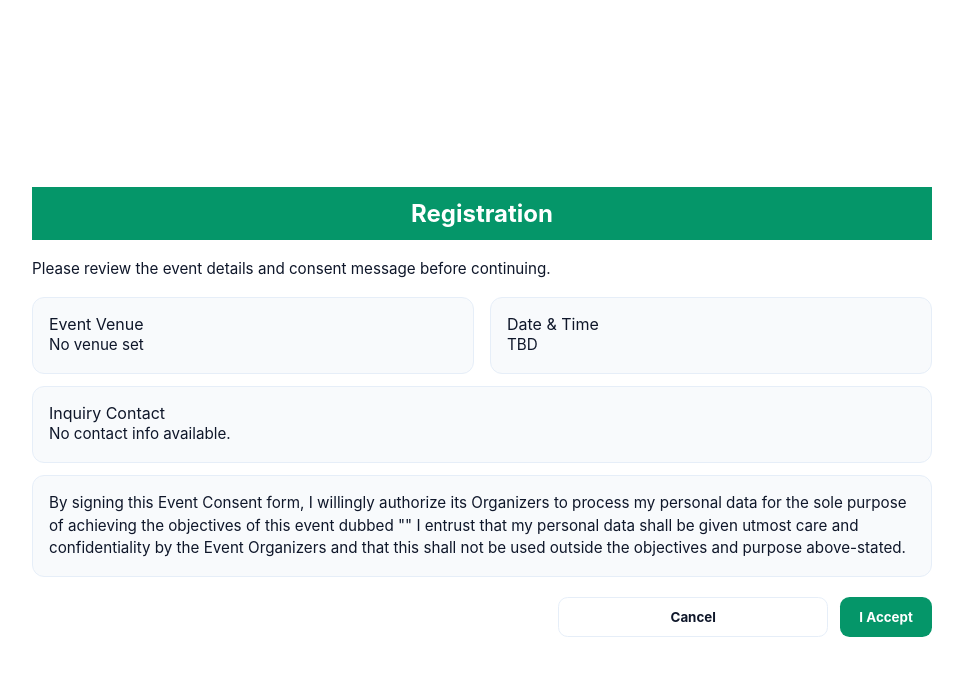
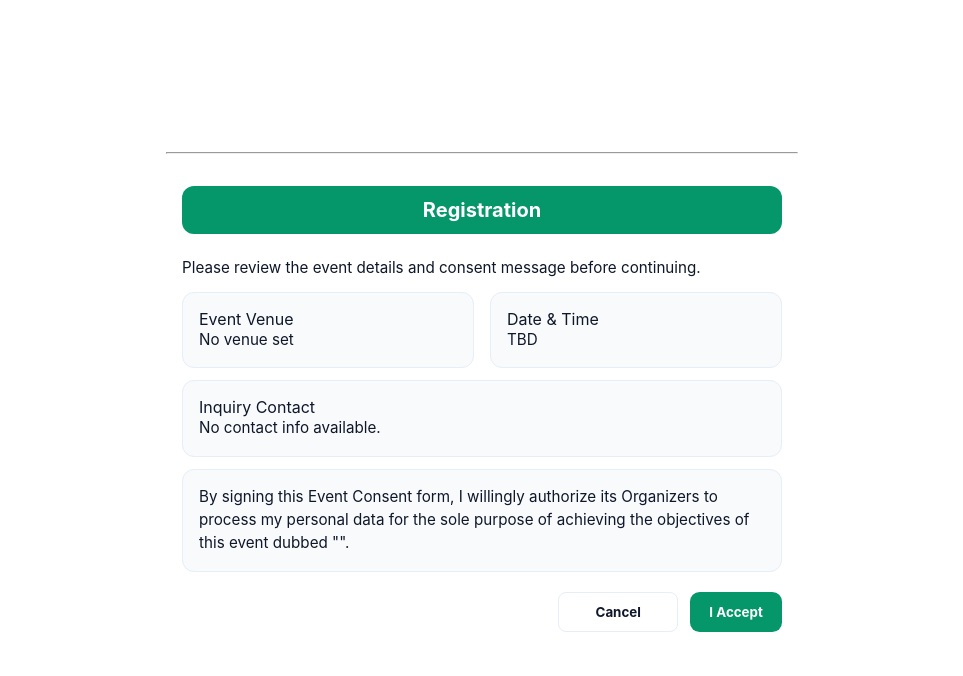
Before and after one commit to SHAINAMODESTO/asc-event, a React (Vite) app: page /registration in a window 1280 px wide. Shown: the top 676 px of the page, without its empty margins (158-1121 px from the left). Built offline with nearby package versions, Linux system fonts and the light colour scheme.

Commit message:
Updated Regform Modal

```diff
--- a/src/components/Registration.css
+++ b/src/components/Registration.css
@@ -1,50 +1,65 @@
-
- .consent-modal-overlay {
-  position: fixed;
+.consent-modal-overlay {
+  position: flex;
   inset: 0;
   display: flex;
   align-items: center;
   justify-content: center;
   background: white;
   z-index: 60;
-  padding: 1.5rem;
+  padding: 1rem;
 }
 
-.consent-modal {
- width: 90vw;
-  max-width: 1800px;
-  min-width: 900px;
-  max-height: 85vh;
+/* MODAL CONTAINER (FIXED RESPONSIVENESS) */
+
+ .consent-modal {
+  width: 90vw;
+  max-width: 600px;
+  max-height: 90vh;
+  border-radius: 1rem;
+}
+.consent-grid-two {
+  display: flex;
+  gap: 16px;
+  margin-top: 12px;
 }
 
+.consent-grid-two .consent-card {
+  flex: 1;
+}
+
+/* optional responsive fix */
+@media (max-width: 768px) {
+  .consent-grid-two {
+    flex-direction: column;
+  }
+}
+/* Header */
 .consent-modal .consent-header {
   display: flex;
   flex-direction: column;
   gap: 0.4rem;
 }
 
+/* Title */
 .consent-modal h2 {
-  margin: 1.5rem 0 0.75rem;
+  margin: 1rem 0;
   padding: 0.75rem 1rem;
-  font-size: 1.5rem;
+  font-size: 1.25rem;
   text-align: center;
-  color: #ffff;
+  color: #ffffff;
   background-color: #059669;
+  border-radius: 0.75rem;
 }
 
+/* GRID (already good, just improved spacing) */
 .consent-grid {
   display: grid;
-  gap: 1rem;
+  gap: 2rem;
   margin-top: 1rem;
   grid-template-columns: repeat(2, 1fr);
 }
 
-@media (max-width: 740px) {
-  .consent-grid {
-    grid-template-columns: 1fr;
-  }
-}
-
+/* Cards */
 .consent-card {
   background: #f8fafc;
   border-radius: 0.75rem;
@@ -52,13 +67,16 @@
   border: 1px solid #e6eef8;
 }
 
+/* ACTIONS */
 .consent-actions {
   display: flex;
   gap: 0.75rem;
   justify-content: flex-end;
   margin-top: 1.25rem;
+  flex-wrap: wrap;
 }
 
+/* Buttons */
 .consent-btn {
   padding: 0.7rem 1.2rem;
   border-radius: 0.6rem;
@@ -78,22 +96,66 @@
   color: white;
 }
 
+/* TEXT */
 .consent-text {
   font-size: 0.95rem;
   color: #0f172a;
   line-height: 1.5;
 }
-.submit{
-    background: #059669;
+
+/* BUTTONS (FIXED RESPONSIVE WIDTH ISSUE) */
+.submit,
+.cancel {
+  width: auto;
+  min-width: 120px;
+  height: 2.5rem;
+  padding: 0 1rem;
+  border-radius: 0.5rem;
+}
+
+/* Submit */
+.submit {
+  background: #059669;
   color: white;
-  width: 30%;
-  height: 2.5rem;
 }
-.cancel{
-    background: #f3f4f6;
+
+/* Cancel */
+.cancel {
+  background: #f3f4f6;
   color: #0f172a;
-  width: 30%;
-  height: 2.5rem;
-  margin-left: 0.5rem;
+}
 
+/* =========================
+   📱 RESPONSIVE BREAKPOINTS
+   ========================= */
+
+@media (max-width: 1024px) {
+  .consent-modal {
+    width: 200vw;
+    max-width: 95vw;
+    max-height: 90vh;
+  }
+
+  .consent-grid {
+    grid-template-columns: 1fr; /* stack cards */
+  }
+
+  .consent-actions {
+    justify-content: center;
+  }
+
+  .submit,
+  .cancel {
+    width: 100%; /* full width buttons */
+  }
 }
+
+@media (max-width: 480px) {
+  .consent-modal {
+    padding: 0.5rem;
+  }
+
+  .consent-modal h2 {
+    font-size: 1.1rem;
+  }
+}
--- a/src/components/Registration.jsx
+++ b/src/components/Registration.jsx
@@ -21,13 +21,12 @@ const Register = () => {
     eventStart = "",
     eventEnd = "",
     eventInquiryContact = "",
-    eventConsentMessage = `By signing this Event Consent form, I willingly authorize its Organizers to process my personal data for the sole purpose of achieving the objectives of this event dubbed "${eventName}" I entrust that my personal data shall be given utmost care and confidentiality by the Event Organizers and that this shall not be used outside the objectives and purpose above-stated.`,
+    eventConsentMessage = `By signing this Event Consent form, I willingly authorize its Organizers to process my personal data for the sole purpose of achieving the objectives of this event dubbed "${eventName}".`,
     eventFormInstructions = "Please fill out all required information",
     eventDescription = "Please fill out all required information",
-    banner,
   } = location.state || {};
 
-  const handleCancel = () => navigate("/", { replace: true });
+  const navigateHome = () => navigate("/", { replace: true });
 
   const headerText =
     eventDescription && eventDescription !== eventFormInstructions
@@ -35,13 +34,16 @@ const Register = () => {
       : eventFormInstructions;
 
   return (
-    <div className="min-h-screen flex items-center justify-center  px-4">
-  <div className="w-full max-w-md bg-white border-2 border-green-500 rounded-xl shadow-lg p-6">
-         <hr className="my-8 border-green-300" />
+    <div className="min-h-screen flex items-center justify-center px-4">
+      <div className="w-full max-w-5xl bg-white border-2 border-green-500 rounded-xl shadow-lg p-8">
+
+        <hr className="my-6 border-green-300" />
+
+        {/* ✅ ONLY SHOW AFTER CONSENT */}
+        {consentAccepted && (
           <div className="text-center mb-8">
-
             <h1 className="text-3xl font-bold text-gray-800">
-            {eventName + "  Registration Form "}
+              {eventName + " Registration Form"}
             </h1>
             <p className="text-gray-500 mt-2">{headerText}</p>
 
@@ -49,13 +51,20 @@ const Register = () => {
               {eventVenue && <p>Venue: {eventVenue}</p>}
               {(eventStart || eventEnd) && (
                 <p>
-                Date: {eventStart ? new Date(eventStart).toLocaleString() : "TBD"}
-                {eventEnd ? ` — ${new Date(eventEnd).toLocaleString()}` : ""}
+                  Date:{" "}
+                  {eventStart
+                    ? new Date(eventStart).toLocaleString()
+                    : "TBD"}
+                  {eventEnd
+                    ? ` — ${new Date(eventEnd).toLocaleString()}`
+                    : ""}
                 </p>
               )}
             </div>
           </div>
+        )}
 
+        {/* ================= CONSENT MODAL ================= */}
         {!consentAccepted ? (
           <div className="consent-modal-overlay" role="dialog" aria-modal="true">
             <div className="consent-modal">
@@ -67,7 +76,7 @@ const Register = () => {
                 </p>
               </div>
 
-              <div className="consent-grid">
+             <div className="consent-grid-two">
   <div className="consent-card">
     <p className="text-sm font-semibold">Event Venue</p>
     <p className="consent-text mt-2">
@@ -90,20 +99,14 @@ const Register = () => {
 
               <div className="consent-card" style={{ marginTop: 12 }}>
                 <p className="text-sm font-semibold">Inquiry Contact</p>
-                <p
-                  className="consent-text mt-2"
-                  style={{ whiteSpace: "pre-line" }}
-                >
+                <p className="consent-text mt-2" style={{ whiteSpace: "pre-line" }}>
                   {eventInquiryContact || "No contact info available."}
                 </p>
               </div>
 
               <div className="consent-card" style={{ marginTop: 12 }}>
-                <p
-                  className="consent-text mt-2"
-                  style={{ whiteSpace: "pre-line" }}
-                >
-                  {eventConsentMessage || "No consent message provided."}
+                <p className="consent-text mt-2" style={{ whiteSpace: "pre-line" }}>
+                  {eventConsentMessage}
                 </p>
               </div>
 
@@ -111,7 +114,7 @@ const Register = () => {
                 <button
                   type="button"
                   className="consent-btn cancel"
-                  onClick={handleCancel}
+                  onClick={navigateHome}
                 >
                   Cancel
                 </button>
@@ -124,35 +127,27 @@ const Register = () => {
                   I Accept
                 </button>
               </div>
+
             </div>
           </div>
         ) : (
+          /* ================= REGISTRATION FORM ================= */
           <form className="space-y-6">
 
-            {/* ONLY THIS IS YOUR FIELDS SOURCE */}
             {fields.map((field, index) => (
               <div key={index}>
                 <label className="block text-gray-700 mb-1 font-semibold">
-                  {field.label}
-                  {field.required ? " *" : ""}
+                  {field.label}{field.required ? " *" : ""}
                 </label>
 
-                {field.type === "radio" ? (
-                  <input
-                    type="text"
-                    placeholder="Radio group label"
-                    className="w-full border rounded-lg px-3 py-2 focus:ring-2 focus:ring-blue-500 outline-none"
-                    disabled
-                  />
-                ) : (
                 <input
                   type={field.type}
                   className="w-full border rounded-lg px-3 py-2 focus:ring-2 focus:ring-blue-500 outline-none"
                 />
-                )}
               </div>
             ))}
 
+            {/* MENU */}
             {showMenuInForm && (
               <fieldset className="border border-blue-500 rounded-lg p-4">
                 <legend className="text-blue-600 font-medium px-2">
@@ -161,14 +156,11 @@ const Register = () => {
 
                 <div className="flex flex-col gap-3 mt-2">
                   {menuOptions.map((option, index) => (
-                    <label
-                      key={index}
-                      className="inline-flex items-center text-gray-700"
-                    >
+                    <label key={index} className="inline-flex items-center">
                       <input
                         type="radio"
                         name="menu"
-                        value={option.toLowerCase()}
+                        value={option}
                         className="mr-2 accent-blue-500"
                       />
                       {option}
@@ -178,23 +170,22 @@ const Register = () => {
               </fieldset>
             )}
 
-            <div className="bg-gray-50 p-4 text-[10px] text-gray-700 leading-relaxed">
-              <p className="mb-3">
-                <br />
-                <input type="checkbox" className="mt-3" />{" "}
-                 <strong> I HEREBY CERTIFY</strong> that the information provided in this form is complete, true and correct to the best of my knowledge.
-              </p>
+            {/* CONSENT CHECK */}
+            <div className="bg-gray-50 p-4 text-xs text-gray-700">
+              <label className="flex items-start gap-2">
+                <input type="checkbox" className="mt-1" />
                 <p>
                 <strong>FURTHER, I HEREBY ACKNOWLEDGE</strong> that I have read and understood the Privacy Notice and agree thereto as well.
                 <br />I give my consent to collect, use and process my personal information. I understand that my consent does not preclude the existence of other <br></br>lawful bases for processing personal data, and does not waive any of my rights under the Data Privacy Act of 2012 and other applicable laws.
               </p>
+              </label>
             </div>
-            <br />
+
             <button type="submit" className="submit">
               Submit Registration
             </button>
 
-            <button type="button" className="cancel">
+            <button type="button" className="cancel" onClick={navigateHome}>
               Cancel
             </button>
 
```
Also changed, not shown: src/components/CreateForm.css (+80 -12 lines). Lines whose indentation alone changed are shown as unchanged.
